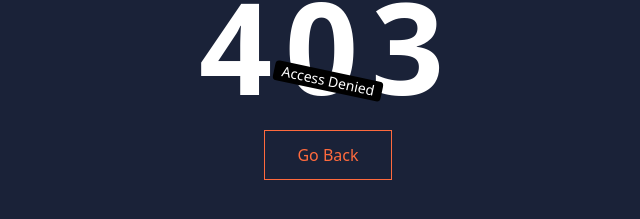
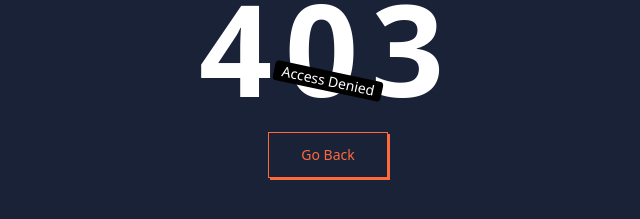
Before and after one commit to Nancy-2310/lms-frontend, a React (Vite) app: page /denied in a window 1280 px wide. Shown: the part 319-538 px from the top of the page, without its empty margins (312-952 px from the left). Built offline with nearby package versions, Linux system fonts and the light colour scheme.

Commit message:
Solved the multer and cloudinary issue

```diff
--- a/src/App.jsx
+++ b/src/App.jsx
@@ -1,42 +1,44 @@
-// import { useState } from 'react'
-import './App.css'
+import './App.css';
 
-import { Routes } from 'react-router-dom';
-import { Route } from 'react-router-dom';
+import { Route,Routes } from 'react-router-dom';
 
 import RequireAuth from './Components/Auth/RequireAuth';
 import AboutUs from "./Pages/AboutUs";
 import Contact from './Pages/Contact';
 import CourseDescription from './Pages/Course/CourseDescription';
-// import CourseList from './Pages/Course/CourseList';
 import CreateCourse from './Pages/Course/CreateCourse';
 import Denied from './Pages/Denied';
 import HomePage from './Pages/HomePage';
 import Login from './Pages/Login';
 import NotFound from './Pages/NotFound';
 import SignUp from './Pages/SignUp';
+import Profile from './Pages/User/Profile';
+
 function App() {
-
   return (
     <>
       <Routes>
-        <Route path="/" element={<HomePage />} ></Route>
+        <Route path="/" element={<HomePage />} />
         <Route path="/about" element={<AboutUs />} />
-        <Route path="/signup" element={<SignUp />} />
         <Route path="/signup" element={<SignUp />} />
         <Route path="/denied" element={<Denied />} />
         <Route path="/contact" element={<Contact />} />
         <Route path="/course/description" element={<CourseDescription />} />
         <Route path="/login" element={<Login />} />
 
-        <Route element = {<RequireAuth allowedRoles={["ADMIN"]} />} >
-        <Route path="/course/create" element={<CreateCourse/>} />
+        <Route element={<RequireAuth allowedRoles={["ADMIN"]} />}>
+          <Route path="/course/create" element={<CreateCourse />} />
         </Route>
-        <Route path="*" element = {<NotFound />} />
+
+        <Route element={<RequireAuth allowedRoles={["USER", "ADMIN"]} />}>
+          <Route path='/user/profile' element={<Profile />} />
+        </Route>
+
+
+        <Route path="*" element={<NotFound />} />
       </Routes>
-
     </>
-  )
+  );
 }
 
 export default App;
--- a/src/Layouts/HomeLayout.jsx
+++ b/src/Layouts/HomeLayout.jsx
@@ -90,12 +90,14 @@ function HomeLayout({ children }){
                         </div>
                         </li>
                     )}
+
                     {isLoggedIn && (
                         <li className='absolute bottom-4 w-[90%]'>
                         <div className="w-full flex items-center justify-center">
                             <button className='btn-primary px-4 py-1 font-semibold rounded-md w-full'>
                                 <Link to="/user/profile">Profile</Link>
                             </button>
+
                             <button className='btn-secondary px-4 py-1 font-semibold rounded-md w-full'>
                                 <Link onClick={handleLogout}> Logout </Link>
                             </button>
--- a/src/Pages/Denied.jsx
+++ b/src/Pages/Denied.jsx
@@ -1,7 +1,6 @@
 import { useNavigate } from "react-router-dom";
 
-function Denied(){
-
+const Denied = () => {
   const navigate = useNavigate();
   return (
     <main className="h-screen w-full flex flex-col justify-center items-center bg-[#1A2238]">
@@ -11,14 +10,20 @@ function Denied(){
       <div className="bg-black text-white px-2 text-sm rounded rotate-12 absolute">
         Access Denied
       </div>
-        <button onClick={() => navigate(-1)} className="mt-5">
-            <span className="relative block px-8 py-3 bg-[#1A2238] border border-current text-[#FF6A3D] group active:text-yellow-500 focus:outline-none focus:ring">
+      <button className="mt-5">
+        <a className="relative inline-block text-sm font-medium text-[#FF6A3D] group active:text-yellow-500 focus:outline-none focus:ring">
+          <span className="absolute inset-0 transition-transform translate-x-0.5 translate-y-0.5 bg-[#FF6A3D] group-hover:translate-y-0 group-hover:translate-x-0" />
+
+          <span
+            onClick={() => navigate(-1)}
+            className="relative block px-8 py-3 bg-[#1A2238] border border-current"
+          >
             Go Back
           </span>
-
+        </a>
       </button>
     </main>
   );
-}
+};
 
 export default Denied;
--- /dev/null
+++ b/src/Pages/User/Profile.jsx
@@ -0,0 +1,7 @@
+function Profile() {
+    console.log("error");
+    return "Profile";
+
+}
+
+export default Profile;
--- a/src/Redux/Slices/AuthSlice.js
+++ b/src/Redux/Slices/AuthSlice.js
@@ -10,8 +10,7 @@ const initialState = {
 
 export const createAccount = createAsyncThunk("/auth/signup", async(data) => {
     try {
-        // console.log(data.get("fullName"));
-        // console.log(data.getAll());
+
         const res = axiosInstance.post("user/register", data);
         console.log(`${res} , res`);
         toast.promise(res, {
```
Lines whose indentation alone changed are shown as unchanged.
